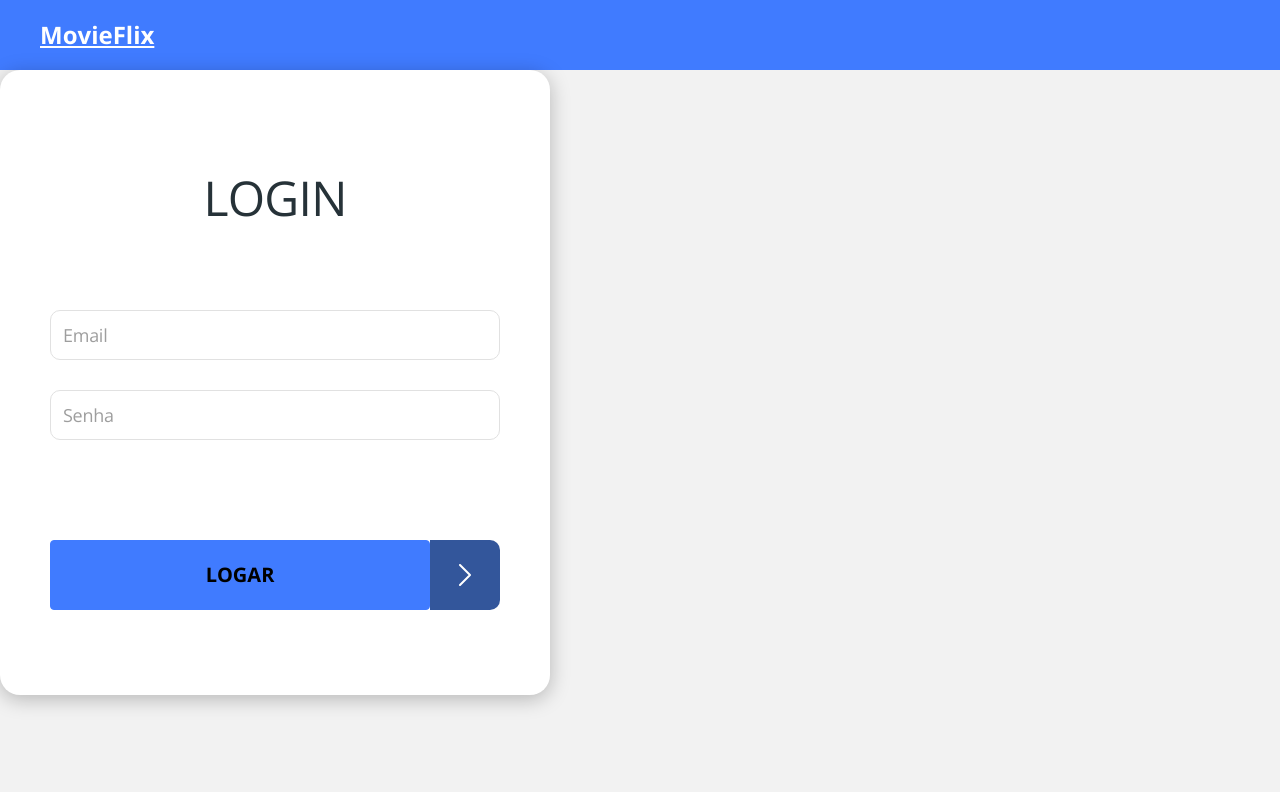
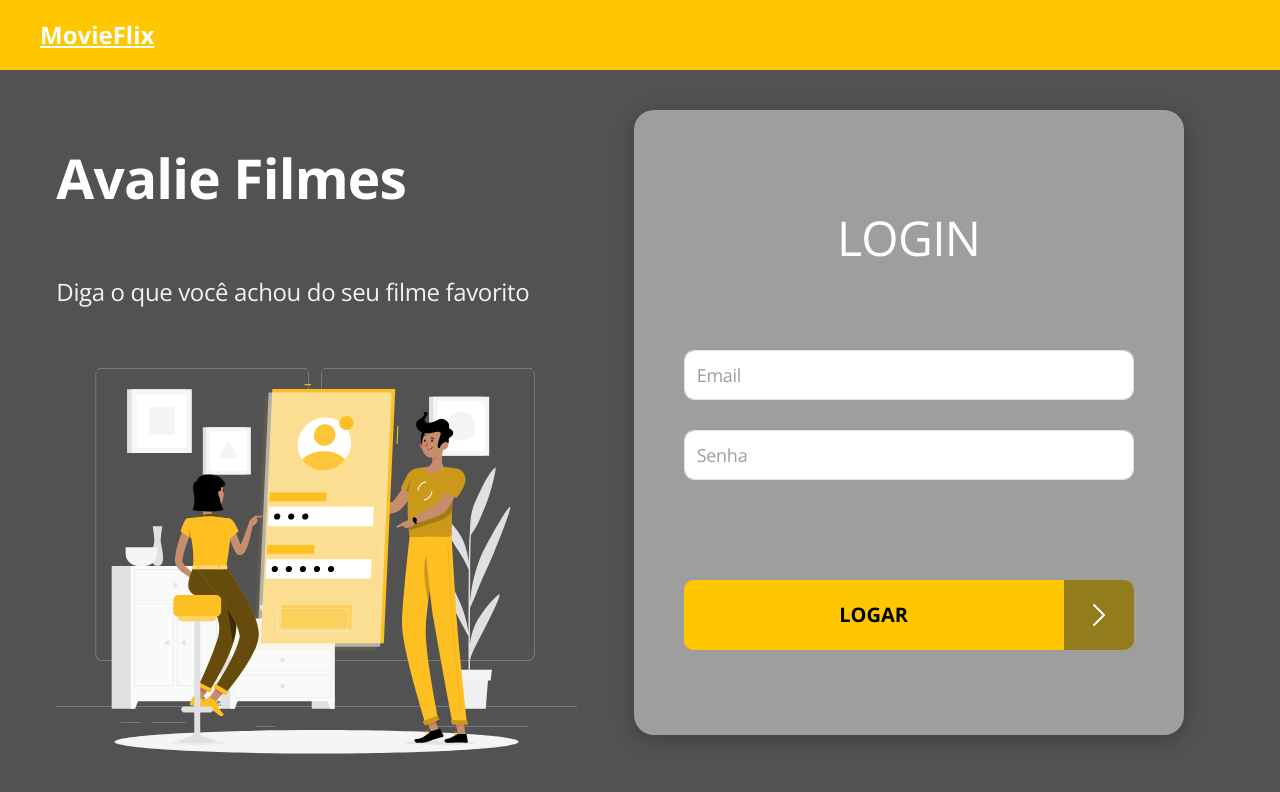
Before and after one commit to luperciofferraz/movieflix, a React (Create React App) app in the folder front-web/: page / in a window 1280 px wide. Shown: the top 792 px of the page. Built offline with nearby package versions, Linux system fonts and the light colour scheme; no server answers.

Commit message:
Login Page

```diff
--- a/front-web/src/Routes.tsx
+++ b/front-web/src/Routes.tsx
@@ -3,6 +3,7 @@ import Navbar from './core/components/Navbar';
 import Movies from './pages/Movies';
 import MovieDetails from './pages/Movies/MovieDetails';
 import Login from './pages/Auth/components/Login';
+import Auth from './pages/Auth';
 import history from './core/utils/history';
 
 const Routes = () => (
@@ -14,7 +15,7 @@ const Routes = () => (
         <Switch>
 
             <Route path="/" exact>
-                <Login />
+                <Auth />
             </Route>
 
             <Route path="/movies" exact>
--- a/front-web/src/app.scss
+++ b/front-web/src/app.scss
@@ -32,7 +32,7 @@ a {
 
 .card-base {
 
-  background: #FFF;
+  background: #9E9E9E;
   box-shadow: 0px 4px 20px rgba(0, 0, 0, 0.25);
 
 }
@@ -64,3 +64,12 @@ a {
   color: #9E9E9E;
 
 }
+
+.navbar-buttons-icons-color {
+
+  background-color: #FFC700;
+}
+
+.pages-color {
+  background-color: #525252;
+}
--- a/front-web/src/core/components/ButtonIcon/index.tsx
+++ b/front-web/src/core/components/ButtonIcon/index.tsx
@@ -9,8 +9,8 @@ type Props = {
 
 const ButtonIcon = ({ text }: Props) => (
 
-    <div className="default-button">
-        <button className="btn btn-primary btn-icon">
+    <div className="default-button navbar-buttons-icons-color">
+        <button className="btn-icon navbar-buttons-icons-color">
             <h5>{text}</h5>
         </button>
         <div className="btn-icon-content">
--- a/front-web/src/core/components/ButtonIcon/styles.scss
+++ b/front-web/src/core/components/ButtonIcon/styles.scss
@@ -1,6 +1,7 @@
 .default-button {
 
     display: flex;
+    border-radius: 10px;
 
 }
 
@@ -12,12 +13,13 @@
     width: 380px;
     border-radius: 10px 0px 0px 10px;
     text-transform: uppercase;
+    border: 0;
 
 }
 
 .btn-icon-content {
 
-    background-color: #33569b;
+    background-color: rgb(38, 50, 56, 0.5);
     width: 70px;
     border-radius: 0px 10px 10px 0px;
     display: flex;
--- a/front-web/src/core/components/Navbar/index.tsx
+++ b/front-web/src/core/components/Navbar/index.tsx
@@ -29,7 +29,7 @@ const Navbar = () => {
 
     return (
 
-        <nav className = "bg-primary main-nav">
+        <nav className = "main-nav navbar-buttons-icons-color">
 
             <Link to="/" className="nav-logo-text">
                 <h4>MovieFlix</h4>
--- a/front-web/src/pages/Auth/components/Card/styles.scss
+++ b/front-web/src/pages/Auth/components/Card/styles.scss
@@ -14,7 +14,7 @@
     line-height: 65px;
     text-align: center;
     letter-spacing: -0.015em;
-    color: #263238;
+    color: #FFFFFF;
     font-weight: normal;
 
 }
--- a/front-web/src/pages/Auth/components/Login/styles.scss
+++ b/front-web/src/pages/Auth/components/Login/styles.scss
@@ -1,30 +1,6 @@
 .login-form {
 
     margin-top: 80px;
-
-}
-
-.login-link-recover {
-
-    font-size: 18px;
-    line-height: 25px;
-    letter-spacing: -0.015em;
-    color: #407BFF;
-    margin-top: 15px;
-    display: block;
-
-}
-
-.login-link-register {
-
-    font-weight: bold;
-    font-size: 18px;
-    line-height: 25px;
-    text-align: center;
-    letter-spacing: -0.015em;
-    text-decoration-line: underline;
-    color: #407BFF;
-    margin-left: 10px;
 
 }
 
@@ -33,13 +9,3 @@
     margin-top: 100px;
     margin-bottom: 35px;
 }
-
-.not-registered {
-
-    font-weight: bold;
-    font-size: 18px;
-    line-height: 25px;
-    text-align: center;
-    letter-spacing: -0.015em;
-    color: #9E9E9E;
-}
--- a/front-web/src/pages/Auth/index.tsx
+++ b/front-web/src/pages/Auth/index.tsx
@@ -1,24 +1,28 @@
 import './styles.scss';
-import { Route, Switch } from 'react-router-dom';
+import { ReactComponent as AuthImage } from './../../core/assets/images/auth.svg';
 import Login from './components/Login';
 
 const Auth = () => (
 
-    <div className="auth-container">
+    <div className="auth-container pages-color">
 
         <div className="auth-info">
+
+            <h1 className="auth-info-title">
+                Avalie Filmes
+            </h1>
+
+            <p className="auth-info-subtitle">
+                Diga o que você achou do seu filme favorito
+            </p>
+
+            <AuthImage />
 
         </div>
 
         <div className="auth-content">
 
-            <Switch>
-
-                <Route path="/auth/login" >
-                    <Login />
-                </Route>
-
-            </Switch>
+            <Login />
 
         </div>
 
--- a/front-web/src/pages/Auth/styles.scss
+++ b/front-web/src/pages/Auth/styles.scss
@@ -2,8 +2,7 @@
 
     display: flex;
     padding: 40px 40px 100px 0;
-    justify-content: center;
-    background: url(../../core/assets/images/auth-background.svg) no-repeat bottom;
+    justify-content: space-evenly;
     background-size: 100%;
 
 }
@@ -14,18 +13,18 @@
     font-size: 55px;
     line-height: 75px;
     letter-spacing: -0.015em;
-    color: #263238;
+    color: #FFFFFF;
 
 }
 
 .auth-info-subtitle {
 
-    margin-top: 25px;
-    margin-bottom: 15px;
+    margin-top: 60px;
+    margin-bottom: 60px;
     font-size: 24px;
     line-height: 33px;
     letter-spacing: -0.015em;
-    color: #9E9E9E;
+    color: #F2F2F2;
 
 }
 
```
Also changed, not shown: front-web/src/core/assets/images/auth.svg.
